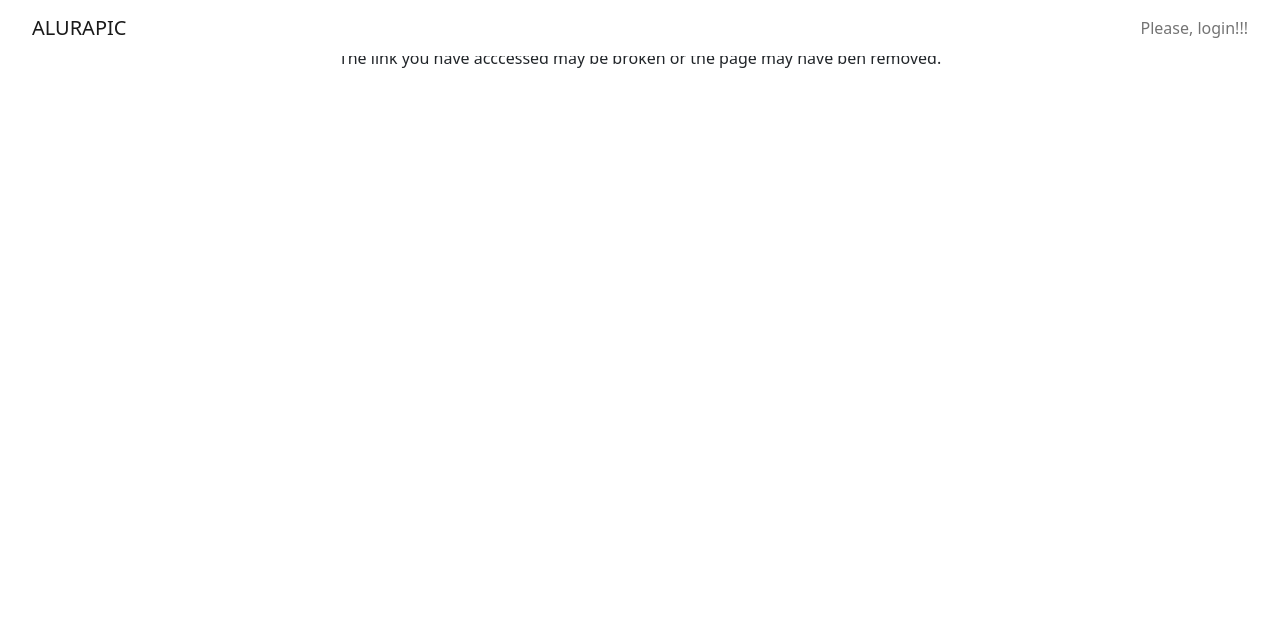
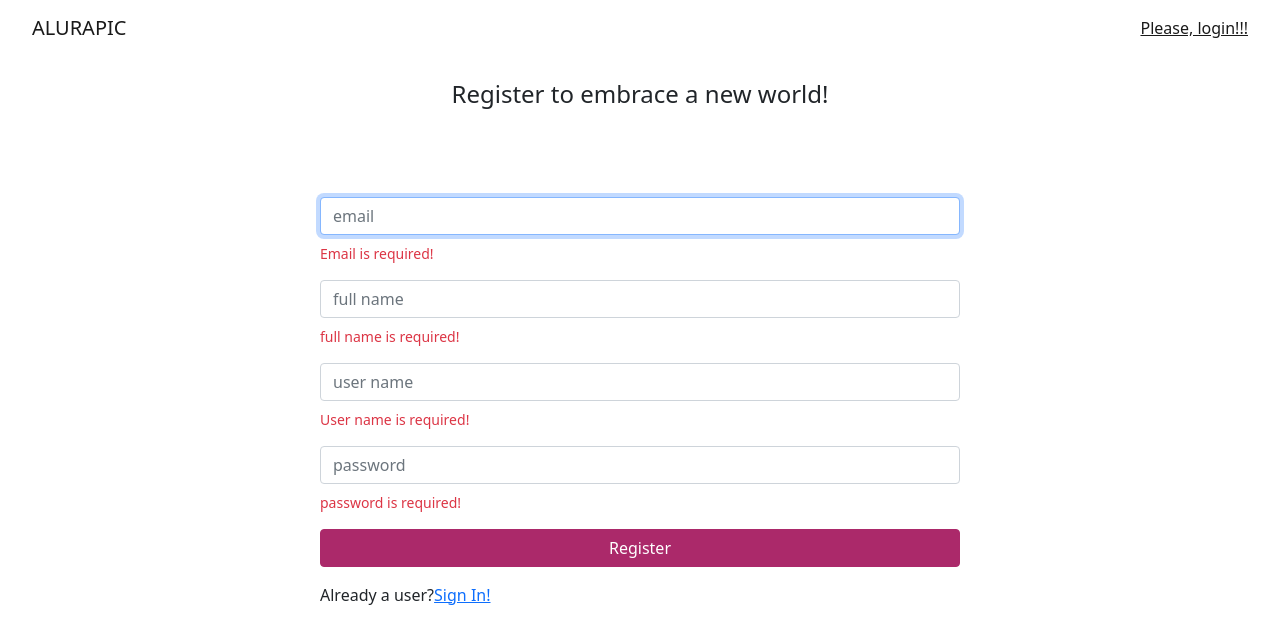
Before and after one commit to fabriciosouza21/alurapic-angular, an Angular app: page /signup in a window 1280 px wide. Shown: the top 644 px of the page. Built offline with nearby package versions, Linux system fonts and the light colour scheme.

Commit message:
signup form

```diff
--- a/src/app/app-routing.module.ts
+++ b/src/app/app-routing.module.ts
@@ -3,12 +3,14 @@ import { RouterModule, Routes } from '@angular/router';
 import { AuthGuardService } from './core/auth/auth-guard.service';
 import { NotFoundComponent } from './errors/not-found/not-found.component';
 import { SigninComponent } from './home/signin/signin.component';
+import { SignupComponent } from './home/signup/signup.component';
 import { PhotoFormComponent } from './photos/photo-form/photo-form.component';
 import { PhotoListComponent } from './photos/photo-list/photo-list.component';
 import { PhotoListResolver } from './photos/photo-list/photo-list.resolver';
 
 const routes: Routes = [
   { path: '', component: SigninComponent, canActivate: [AuthGuardService]},
+  { path: 'signup', component: SignupComponent },
   { path: 'user/:userName', component: PhotoListComponent, resolve: { photos: PhotoListResolver } },
   { path: 'photo/edit', component: PhotoFormComponent},
   { path: '**', component: NotFoundComponent}
--- a/src/app/core/core.module.ts
+++ b/src/app/core/core.module.ts
@@ -1,6 +1,7 @@
 import { NgModule } from '@angular/core';
 import { CommonModule } from '@angular/common';
 import { HeaderComponent } from './header/header.component';
+import { RouterModule } from '@angular/router';
 
 
 
@@ -9,7 +10,8 @@ import { HeaderComponent } from './header/header.component';
     HeaderComponent
   ],
   imports: [
-    CommonModule
+    CommonModule,
+    RouterModule
   ],
   exports: [HeaderComponent]
 })
--- a/src/app/core/header/header.component.css
+++ b/src/app/core/header/header.component.css
@@ -1,4 +1,4 @@
-.fixed-top{
+.navbar-content{
     margin: 0 2em;
 }
 
--- a/src/app/core/header/header.component.html
+++ b/src/app/core/header/header.component.html
@@ -1,6 +1,7 @@
 <header>
-    <nav class="navbar navbar-light bg-white fixed-top">
-        <a class="navbar-brand">ALURAPIC</a>
+    <nav class=" fixed-top">
+        <div class="navbar-content  navbar navbar-light bg-white">
+            <a class="navbar-brand">ALURAPIC</a>
 
         <div  *ngIf="(user$ | async) as user; else login">
             <i class="fa fa-user-circle me-1"></i>
@@ -10,9 +11,11 @@
 
         <ng-template #login>
             <span class="navbar-text">
-                Please, login!!!
+                <a [routerLink]="['']">Please, login!!!</a>
             </span>
         </ng-template>
+        </div>
+
 
     </nav>
 </header>
--- a/src/app/home/home.module.ts
+++ b/src/app/home/home.module.ts
@@ -4,15 +4,17 @@ import { SigninComponent } from './signin/signin.component';
 import { FormsModule, ReactiveFormsModule } from '@angular/forms';
 import { VmessageModule } from '../shared/componet/vmessage/vmessage.module';
 import { RouterModule } from '@angular/router';
+import { SignupComponent } from './signup/signup.component';
 
 
 @NgModule({
-  declarations: [ SigninComponent ],
+  declarations: [ SigninComponent, SignupComponent ],
   imports: [
   CommonModule,
     FormsModule,
     ReactiveFormsModule,
-    VmessageModule
+    VmessageModule,
+    RouterModule
   ],
   exports: [
     CommonModule,
--- /dev/null
+++ b/src/app/home/signup/signup.component.css
@@ -0,0 +1,3 @@
+.margem-topo {
+    margin-top: 5em;
+}
--- /dev/null
+++ b/src/app/home/signup/signup.component.html
@@ -0,0 +1,77 @@
+
+ <div class="d-grid col-6 mx-auto margem-topo">
+
+<h4 class="text-center"> Register to embrace a new world!</h4>
+
+<form [formGroup]="signupForm" class="form d-grid gap-3 col-12 mx-auto margem-topo">
+        <div class="form-group">
+            <input formControlName="email" placeholder="email" class="form-control" autofocus >
+            <app-vmessage
+                *ngIf="email?.errors?.['required']"
+                text="Email is required!">
+             </app-vmessage>
+             <app-vmessage
+                *ngIf="email?.errors?.['email']"
+                text="Email is required!"
+             >
+          </app-vmessage>
+        </div>
+
+        <div class="form-group">
+            <input formControlName="fullName" placeholder="full name" class="form-control">
+            <app-vmessage
+                *ngIf="fullName?.errors?.['required']"
+                text="full name is required!">
+             </app-vmessage>
+             <app-vmessage
+                *ngIf="fullName?.errors?.['minlength']"
+                text="minimum length is 2 characters!" >
+            </app-vmessage>
+            <app-vmessage
+            *ngIf="fullName?.errors?.['maxlength']"
+            text="maximum length is 40 characters!" >
+        </app-vmessage>
+        </div>
+
+        <div class="form-group">
+            <input formControlName="userName" placeholder="user name" class="form-control">
+            <app-vmessage
+                *ngIf="userName?.errors?.['required']"
+                text="User name is required!">
+             </app-vmessage>
+             <app-vmessage
+                *ngIf="userName?.errors?.['minlength']"
+                text="minimum length is 2 characters!" >
+            </app-vmessage>
+            <app-vmessage
+            *ngIf="userName?.errors?.['maxlength']"
+            text="maximum length is 30 characters!" >
+            </app-vmessage>
+            <app-vmessage
+            *ngIf="userName?.errors?.['pattern']"
+            text="Must be lower case ">
+         </app-vmessage>
+        </div>
+
+        <div class="form-group">
+            <input formControlName="password" type="password" placeholder="password" class="form-control">
+            <app-vmessage
+            *ngIf="password?.errors?.['required']"
+            text="password is required!">
+            </app-vmessage>
+            <app-vmessage
+                *ngIf="password?.errors?.['minlength']"
+                text="minimum length is 8 characters!" >
+            </app-vmessage>
+            <app-vmessage
+            *ngIf="password?.errors?.['maxlength']"
+            text="maximum length is 14 characters!" >
+            </app-vmessage>
+        </div>
+
+        <button class="btn btn-primary btn-block">Register</button>
+
+        <p>Already a user?<a [routerLink]="['']">Sign In!</a></p>
+</form>
+
+</div>
--- /dev/null
+++ b/src/app/home/signup/signup.component.ts
@@ -0,0 +1,44 @@
+import { Component, OnInit } from '@angular/core';
+import { FormBuilder, Validators } from '@angular/forms';
+
+@Component({
+  selector: 'app-signup',
+  templateUrl: './signup.component.html',
+  styleUrls: ['./signup.component.css']
+})
+export class SignupComponent  {
+
+  signupForm = this.fb.group({
+    email: ['', [
+      Validators.required,
+      Validators.email
+    ]],
+    fullName: ['', [
+      Validators.required,
+      Validators.minLength(2),
+      Validators.maxLength(40)
+    ]],
+    userName: ['',[
+      Validators.required,
+      Validators.pattern(/^[a-z0-9_\-]+$/),
+      Validators.minLength(2),
+      Validators.maxLength(30)
+    ]],
+    password: ['',[
+      Validators.required,
+      Validators.minLength(8),
+      Validators.maxLength(14)
+    ]]
+  });
+
+  constructor(private fb: FormBuilder) { }
+
+  get email() { return this.signupForm.get('email'); }
+
+  get fullName() { return this.signupForm.get('fullName'); }
+
+  get userName() { return this.signupForm.get('userName'); }
+
+  get password() { return this.signupForm.get('password'); }
+
+}
```
Also changed, not shown: 1 other file (tests, documents, lock files or other folders).
